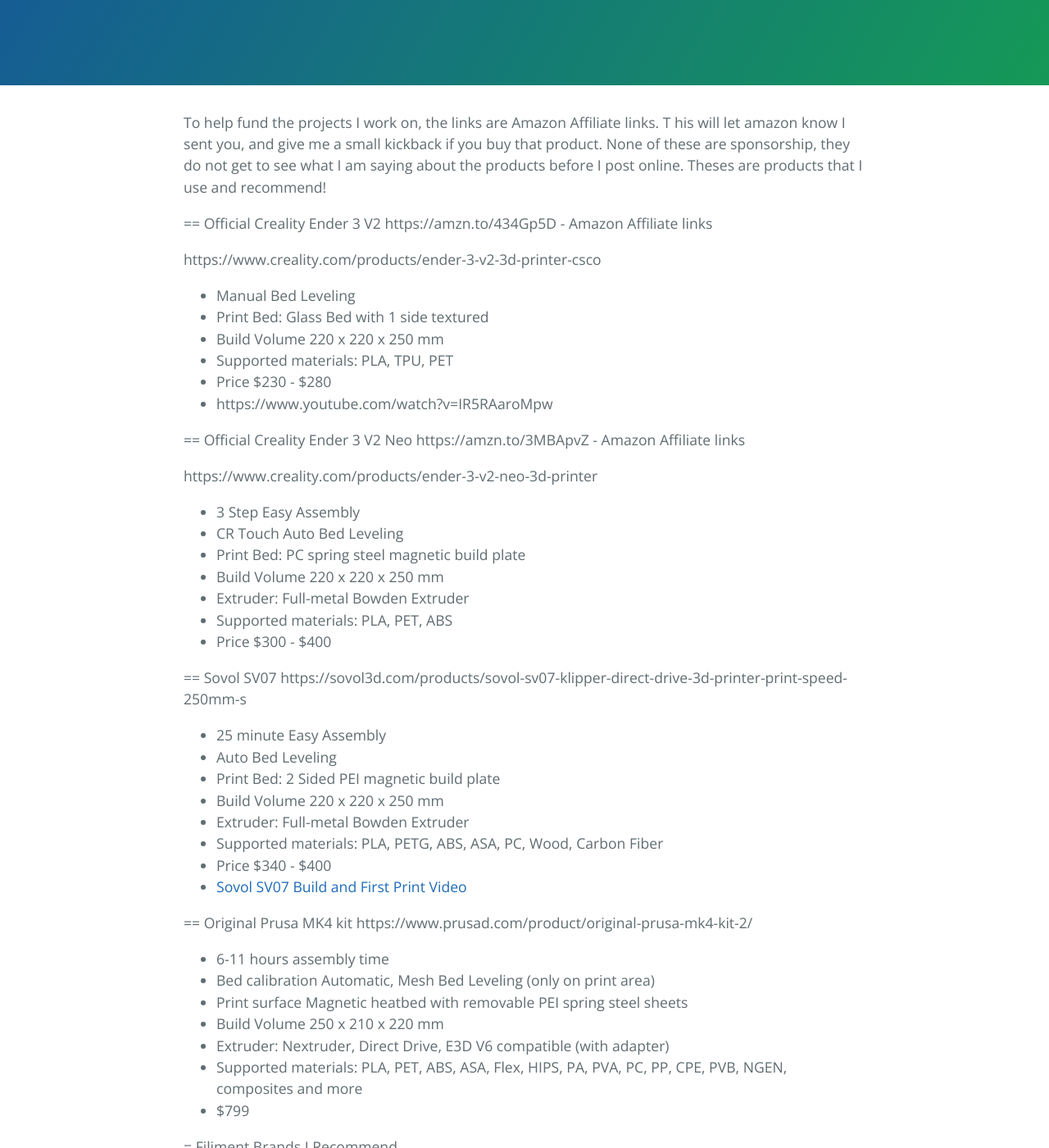
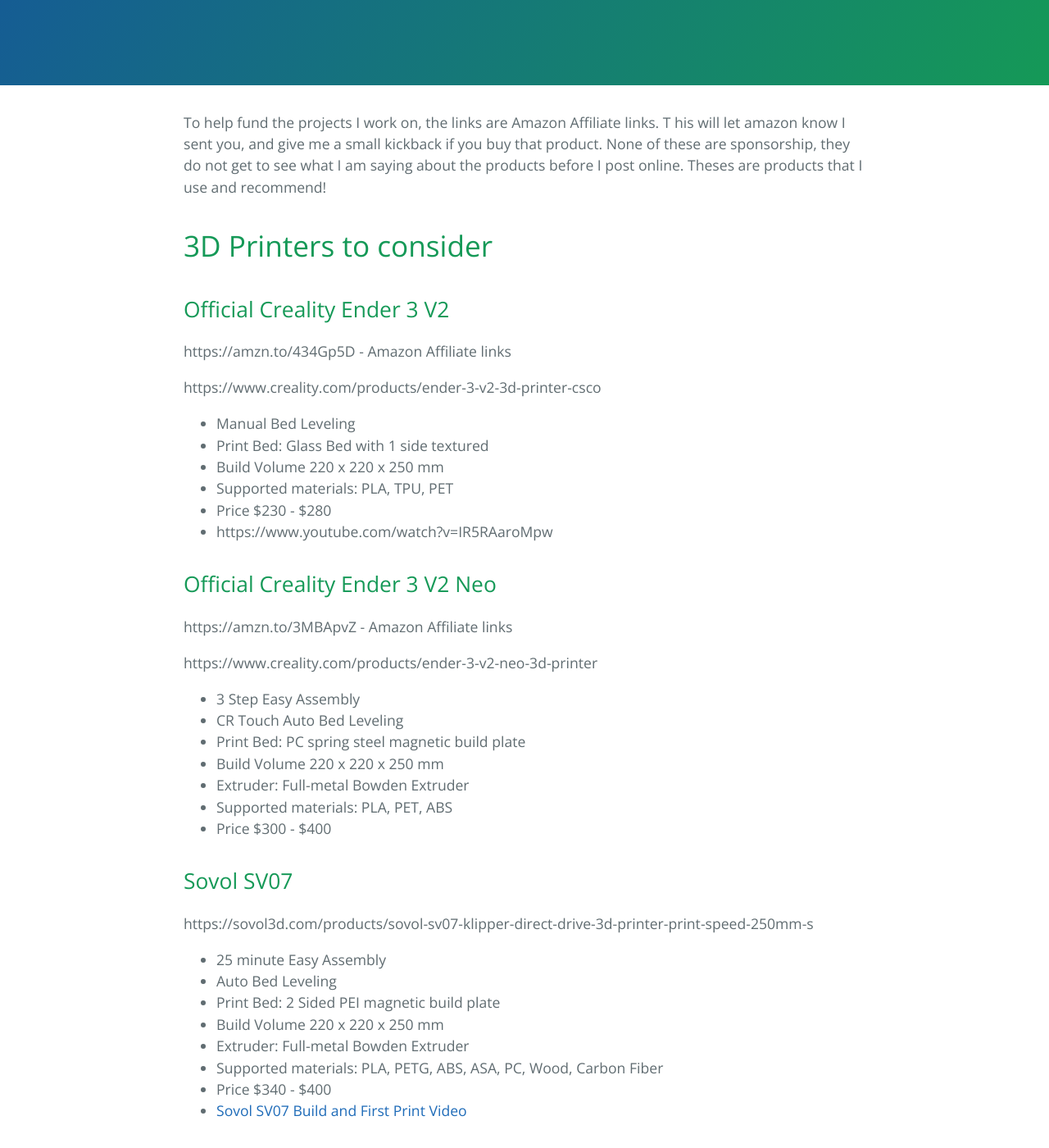
Before and after one commit to jscar-hawk/jscar-hawk.github.io, a Jekyll site: the page built from docs/2023-3d-Printers.md, in a window 1280 px wide and 1400 px high, scrolled down 213 px. Shown: the whole window at 82% size. Built offline with Jekyll 4.4.1, drawn with Linux system fonts in a browser that asks for light colours; some of the changed text lies outside the part shown.

Commit message:
Update 2023-3d-Printers.md

```diff
--- a/docs/2023-3d-Printers.md
+++ b/docs/2023-3d-Printers.md
@@ -8,7 +8,9 @@ his will let amazon know I sent you, and give me a small kickback if you buy tha
 None of these are sponsorship, they do not get to see what I am saying about the products before I post online.
 Theses are products that I use and recommend!
 
-== Official Creality Ender 3 V2
+# 3D Printers to consider
+
+## Official Creality Ender 3 V2
 https://amzn.to/434Gp5D - Amazon Affiliate links
 
 https://www.creality.com/products/ender-3-v2-3d-printer-csco
@@ -21,7 +23,7 @@ https://www.creality.com/products/ender-3-v2-3d-printer-csco
 * https://www.youtube.com/watch?v=IR5RAaroMpw
 
 
-== Official Creality Ender 3 V2 Neo
+## Official Creality Ender 3 V2 Neo
 https://amzn.to/3MBApvZ - Amazon Affiliate links
 
 https://www.creality.com/products/ender-3-v2-neo-3d-printer
@@ -34,7 +36,7 @@ https://www.creality.com/products/ender-3-v2-neo-3d-printer
 * Supported materials: PLA, PET, ABS
 * Price $300 - $400
 
-== Sovol SV07
+## Sovol SV07
 https://sovol3d.com/products/sovol-sv07-klipper-direct-drive-3d-printer-print-speed-250mm-s
 
 * 25 minute Easy Assembly
@@ -47,7 +49,7 @@ https://sovol3d.com/products/sovol-sv07-klipper-direct-drive-3d-printer-print-sp
 * [Sovol SV07 Build and First Print Video](https://www.youtube.com/watch?v=qoD-9TXEWgM)
 
 
-== Original Prusa MK4 kit
+## Original Prusa MK4 kit
 https://www.prusad.com/product/original-prusa-mk4-kit-2/
 
 * 6-11 hours assembly time
@@ -59,7 +61,7 @@ https://www.prusad.com/product/original-prusa-mk4-kit-2/
 * $799
 
 
-= Filiment Brands I Recommend
+# Filiment Brands I Recommend
 
 Great Brands of Filiment I have bought 20+ Spools of PLA and PETG
 
@@ -73,7 +75,7 @@ Good Brands of Filiment
 . Sunlu 3D PRINTER FILAMENT(https://amzn.to/3MBF9BO)
 . ELEGOO PLA 3D PRINTER FILAMENT(https://amzn.to/3OjWmAH)
 
-= Youtube
+# Youtube
 
 * 3D Printing Nerd(https://www.youtube.com/@3DPrintingNerd)
 
```
